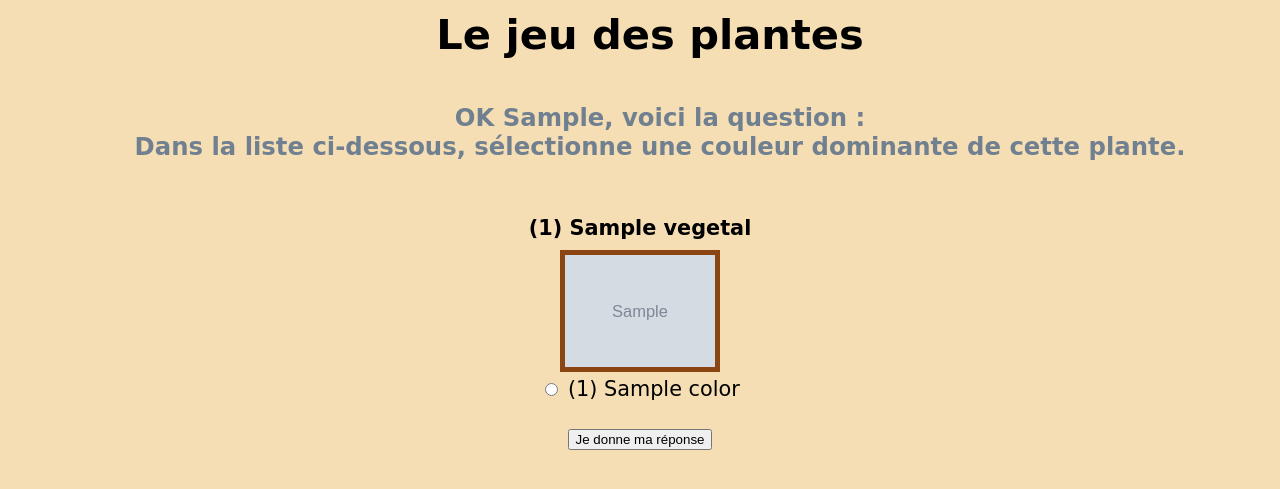
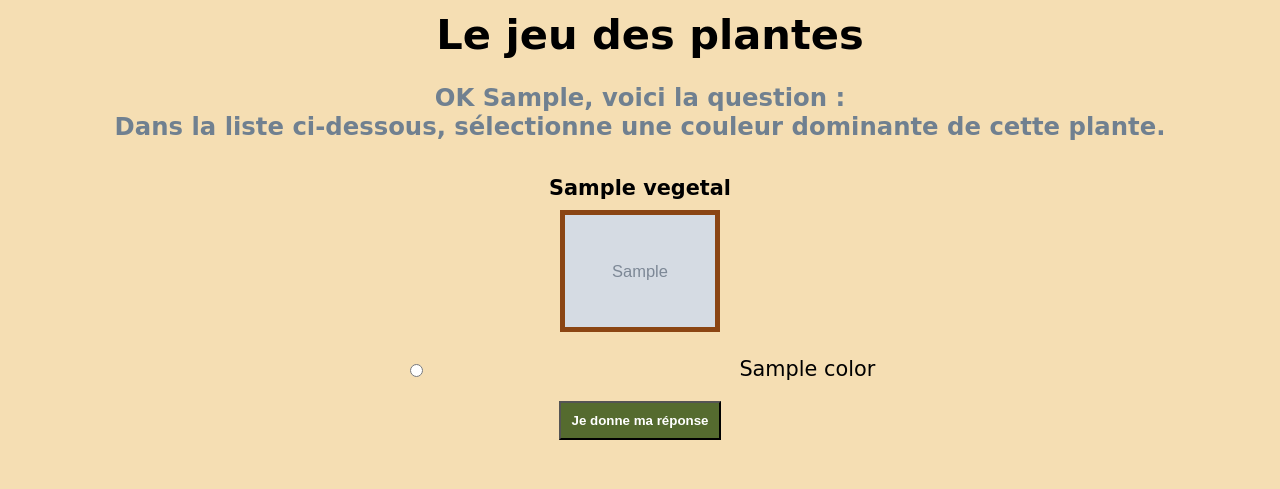
Before and after one commit to TheGoodBear/Python-WCS-Django-Plants, a Django app: page /game/ in a window 1280 px wide. Shown: the part 157-646 px from the top of the page. Run offline with Django 3.2, Linux system fonts and the light colour scheme; a user stored in the database is signed in; tables that the repository leaves empty hold one stand-in row (values such as "Sample post"); grey boxes marked "Sample" are stand-in pictures.

Commit message:
updated css

```diff
--- a/plant/knowledge/static/knowledge/style.css
+++ b/plant/knowledge/static/knowledge/style.css
@@ -127,23 +127,13 @@ h1 {
 .Game h3 {
     width: 100%;
     text-align: center;
-    margin: 10px;
-    padding: 10px;
+    margin: 0;
+    padding: 0;
     color: slategray;
 }
 
-/* .Game p {
-    width: 100%;
-    text-align: center;
-    margin: 10px;
-    padding: 10px;
-    color: blue;
-    font-weight: bold;
-    font-size: larger;
-} */
-
 .Game h4 {
-    margin: 0px;
+    margin: 0;
     padding: 10px;
 }
 
@@ -152,3 +142,22 @@ h1 {
     align-self: center;
     max-width: 150px;
 }
+
+.Game form > div {
+    margin : 20px;
+    display : flex;
+    flex-flow: row wrap;
+    justify-content: space-evenly;
+}
+
+.Game input[type='submit'] {
+    padding: 10px;
+    font-weight: bold;
+    color : white;
+    background: darkolivegreen;
+}
+
+.Game input[type='submit']:hover {
+    color: black;
+    background: darkseagreen;
+}
--- a/plant/knowledge/templates/knowledge/game.html
+++ b/plant/knowledge/templates/knowledge/game.html
@@ -8,25 +8,25 @@
     <div class="Game">
         <h3>{{ Message|linebreaks }}</h3>
 
-        <h4>({{ Plant.id }}) {{ Plant.name }}</h4>
+        <h4>{{ Plant.name }}</h4>
         <img src="{{ Plant.image.url }}" alt="{{ Plant.name }}" title="{{ Plant.name }}">
 
         {% if Colors %}
             <form action="{% url 'knowledge:game' Plant.id %}" method="post">
                 {% csrf_token %}
 
+                <div>
                     {% for Color in Colors %}
                         <input type="radio"
                             name="Color"
                             id="Color{{ forloop.counter }}"
                             value="{{ Color.id }}">
                         <label for="Color{{ forloop.counter }}">
-                        ({{ Color.id }}) {{ Color.name }}
+                            {{ Color.name }}
                         </label>
-                    <br>
                     {% endfor %}
+                </div>
 
-                <br>
                 <input type="submit" value="Je donne ma réponse">
 
             </form>
```
Lines whose indentation alone changed are shown as unchanged.
